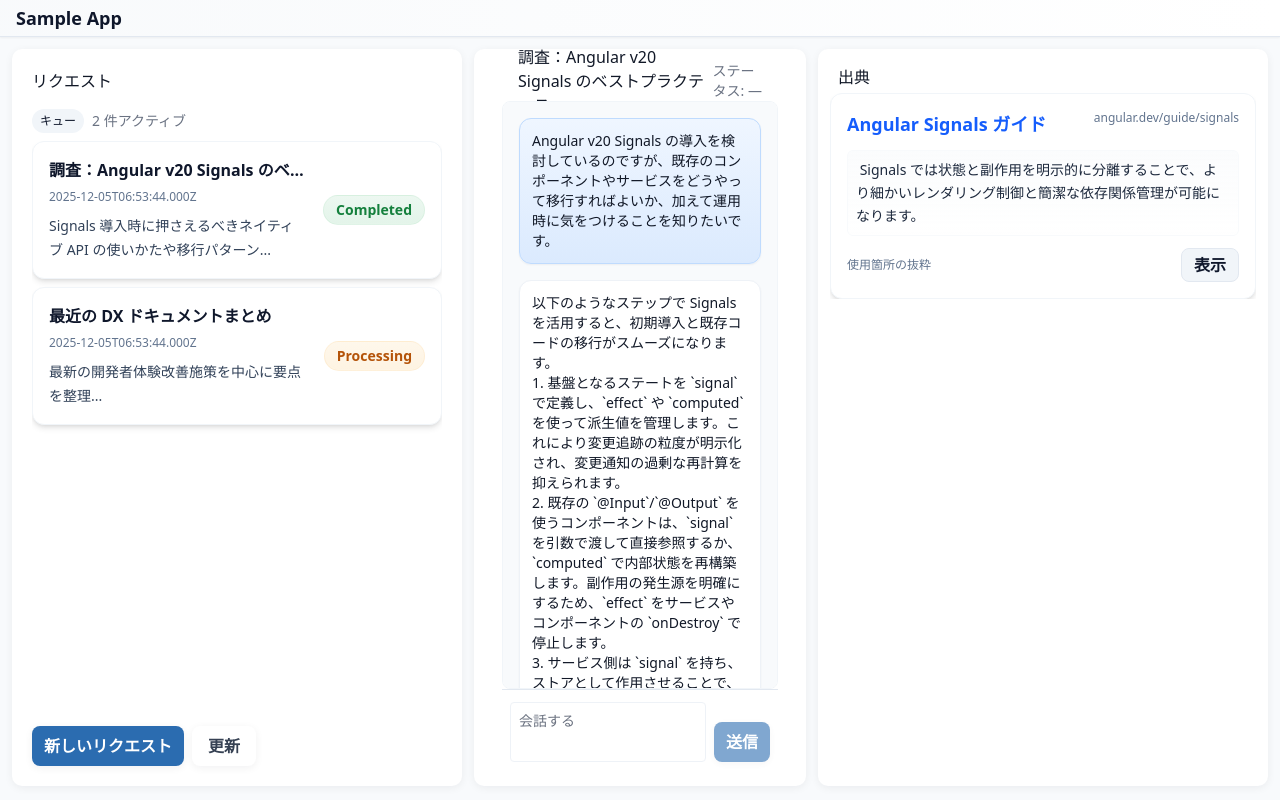
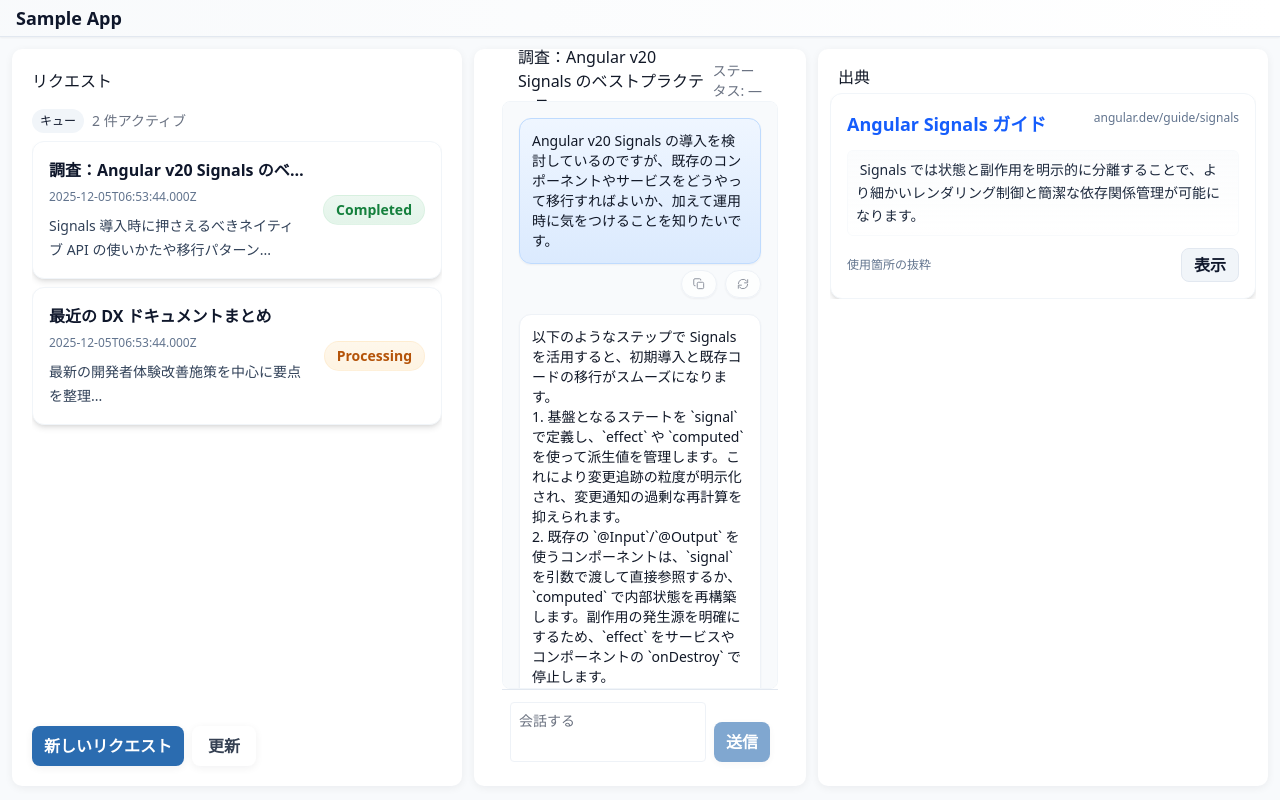
Before and after one commit to ist-h-i/angular_sample_v20, an Angular app: page / in a window 1280 px wide. Both pictures are taken after a click on the button 237 px from the left and 210 px from the top of the page. Built offline with nearby package versions, Linux system fonts and the light colour scheme.

Commit message:
Show tooltips for chat action buttons

```diff
--- a/angular.json
+++ b/angular.json
@@ -92,5 +92,8 @@
         }
       }
     }
+  },
+  "cli": {
+    "analytics": false
   }
 }
--- a/src/app/features/chat-panel/components/pages/chat-panel/chat-panel.html
+++ b/src/app/features/chat-panel/components/pages/chat-panel/chat-panel.html
@@ -9,7 +9,11 @@
   <div class="flex-1 overflow-hidden">
     <div id="chatWindow" aria-live="polite" class="bg-slate-50 rounded-lg p-4 h-full overflow-auto border border-slate-100">
       <!-- Child UI component: message rendering -->
-      <app-chat [messages]="messages"></app-chat>
+      <app-chat
+        [messages]="messages"
+        (copyRequested)="onCopyMessage($event)"
+        (resendRequested)="onResendMessage($event)"
+      ></app-chat>
     </div>
   </div>
 
--- a/src/app/features/chat-panel/components/pages/chat-panel/chat-panel.ts
+++ b/src/app/features/chat-panel/components/pages/chat-panel/chat-panel.ts
@@ -93,6 +93,38 @@ export class ChatPanel implements AfterViewInit {
     });
   }
 
+  onCopyMessage(message: Message): void {
+    if (!message?.content) return;
+
+    if (typeof navigator !== 'undefined' && navigator.clipboard?.writeText) {
+      void navigator.clipboard.writeText(message.content).catch((error) => {
+        console.error('Failed to copy message', error);
+      });
+      return;
+    }
+
+    const textarea = document.createElement('textarea');
+    textarea.value = message.content;
+    textarea.setAttribute('readonly', '');
+    textarea.style.position = 'absolute';
+    textarea.style.left = '-9999px';
+    document.body.appendChild(textarea);
+    textarea.select();
+    document.execCommand('copy');
+    document.body.removeChild(textarea);
+  }
+
+  onResendMessage(message: Message): void {
+    const text = message?.content?.trim();
+    if (!text) return;
+
+    this.sendMessage(text);
+
+    if (this.userInputRef?.nativeElement) {
+      this.userInputRef.nativeElement.focus();
+    }
+  }
+
   private resizeTextarea(): void {
     const el = this.userInputRef.nativeElement;
     if (!el) return;
--- a/src/app/features/chat-panel/components/ui/chat/chat.html
+++ b/src/app/features/chat-panel/components/ui/chat/chat.html
@@ -18,6 +18,39 @@
               <div class="text-sm whitespace-pre-wrap">{{ m.content }}</div>
             </article>
           </div>
+
+          <!-- Action buttons -->
+          <div
+            class="message-actions flex items-center gap-2 text-[11px] text-slate-500"
+            [class.justify-start]="m.role !== 'user'"
+            [class.justify-end]="m.role === 'user'"
+          >
+            <button
+              type="button"
+              class="action-button"
+              aria-label="メッセージをコピー"
+              (click)="onCopy(m)"
+            >
+              <svg xmlns="http://www.w3.org/2000/svg" viewBox="0 0 24 24" fill="none" stroke="currentColor" stroke-width="1.5" class="h-3.5 w-3.5">
+                <rect x="9" y="9" width="11" height="11" rx="2" ry="2"></rect>
+                <path d="M6 15H5a2 2 0 0 1-2-2V5a2 2 0 0 1 2-2h8a2 2 0 0 1 2 2v1"></path>
+              </svg>
+              <span class="tooltip" role="tooltip">コピー</span>
+            </button>
+
+            <button
+              type="button"
+              class="action-button"
+              aria-label="このメッセージで再送信"
+              (click)="onResend(m)"
+            >
+              <svg xmlns="http://www.w3.org/2000/svg" viewBox="0 0 24 24" fill="none" stroke="currentColor" stroke-width="1.5" class="h-3.5 w-3.5">
+                <path d="M4 12a8 8 0 0 1 14.32-4.906M20 4v6h-6"></path>
+                <path d="M20 12a8 8 0 0 1-14.32 4.906M4 20v-6h6"></path>
+              </svg>
+              <span class="tooltip" role="tooltip">再送信</span>
+            </button>
+          </div>
         </div>
       </div>
     }
--- a/src/app/features/chat-panel/components/ui/chat/chat.scss
+++ b/src/app/features/chat-panel/components/ui/chat/chat.scss
@@ -29,3 +29,59 @@
   align-items: flex-start;
   gap: 12px;
 }
+
+.message-actions {
+  margin-top: 6px;
+  color: var(--muted);
+}
+
+.action-button {
+  display: inline-flex;
+  align-items: center;
+  justify-content: center;
+  padding: 6px 10px;
+  border-radius: 9999px;
+  border: 1px solid var(--panel-border);
+  background: rgba(255, 255, 255, 0.75);
+  color: inherit;
+  cursor: pointer;
+  transition: background-color 120ms ease, border-color 120ms ease, transform 120ms ease;
+  box-shadow: var(--muted-shadow);
+  position: relative;
+}
+
+.action-button:hover {
+  background: #f8fafc;
+  border-color: #e2e8f0;
+}
+
+.action-button:active {
+  transform: translateY(1px);
+}
+
+.action-button svg {
+  opacity: 0.85;
+}
+
+.action-button .tooltip {
+  position: absolute;
+  bottom: 125%;
+  left: 50%;
+  transform: translateX(-50%) translateY(4px);
+  background: var(--panel);
+  color: var(--muted);
+  padding: 4px 8px;
+  border-radius: 6px;
+  border: 1px solid var(--panel-border);
+  box-shadow: var(--muted-shadow);
+  white-space: nowrap;
+  opacity: 0;
+  pointer-events: none;
+  transition: opacity 120ms ease, transform 120ms ease;
+}
+
+.action-button:focus-visible .tooltip,
+.action-button:hover .tooltip {
+  opacity: 1;
+  transform: translateX(-50%) translateY(0);
+}
--- a/src/app/features/chat-panel/components/ui/chat/chat.ts
+++ b/src/app/features/chat-panel/components/ui/chat/chat.ts
@@ -1,4 +1,4 @@
-import { Component, Input } from '@angular/core';
+import { Component, EventEmitter, Input, Output } from '@angular/core';
 import type { Message } from '../../../../../shared/core/models/message.model';
 
 @Component({
@@ -9,4 +9,14 @@ import type { Message } from '../../../../../shared/core/models/message.model';
 })
 export class Chat {
   @Input() messages: Message[] = [];
+  @Output() copyRequested = new EventEmitter<Message>();
+  @Output() resendRequested = new EventEmitter<Message>();
+
+  onCopy(message: Message): void {
+    this.copyRequested.emit(message);
+  }
+
+  onResend(message: Message): void {
+    this.resendRequested.emit(message);
+  }
 }
```
Also changed, not shown: 1 other file (tests, documents, lock files or other folders).
